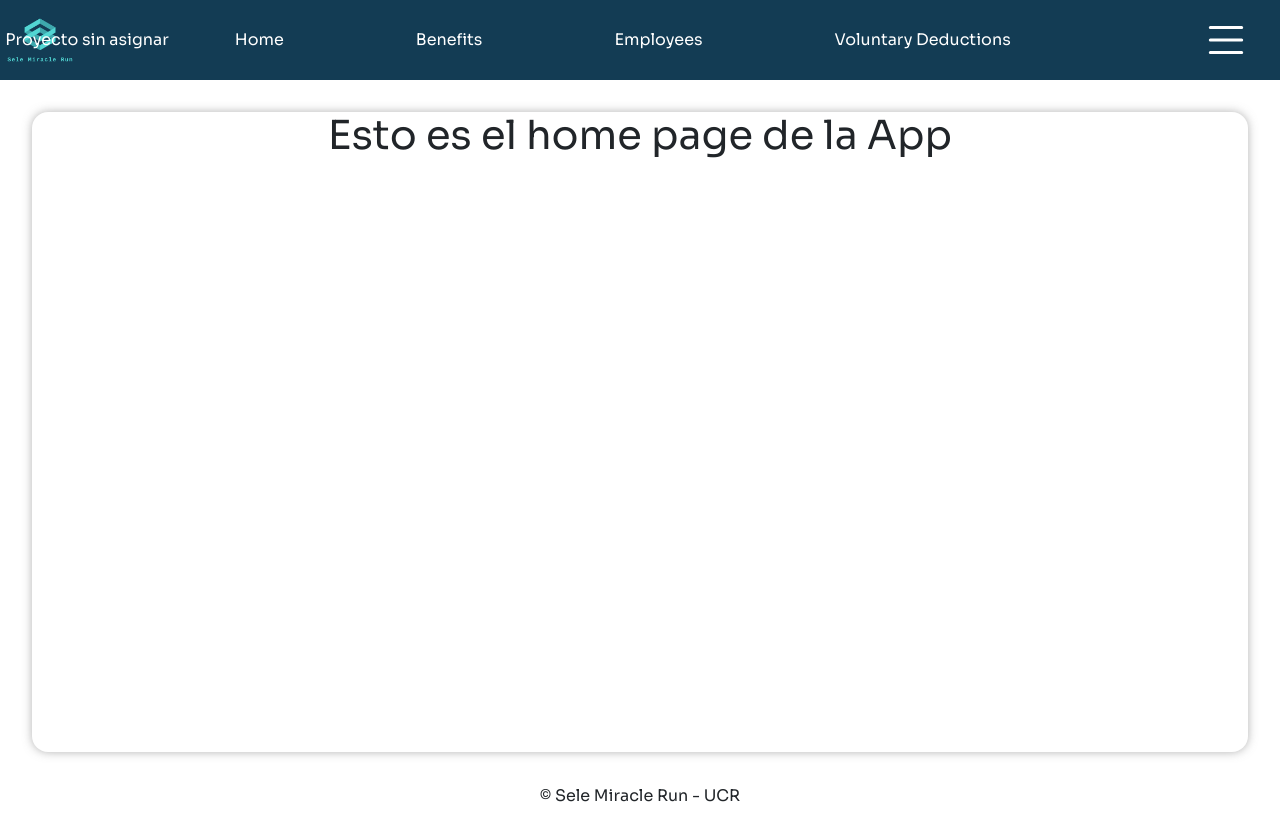
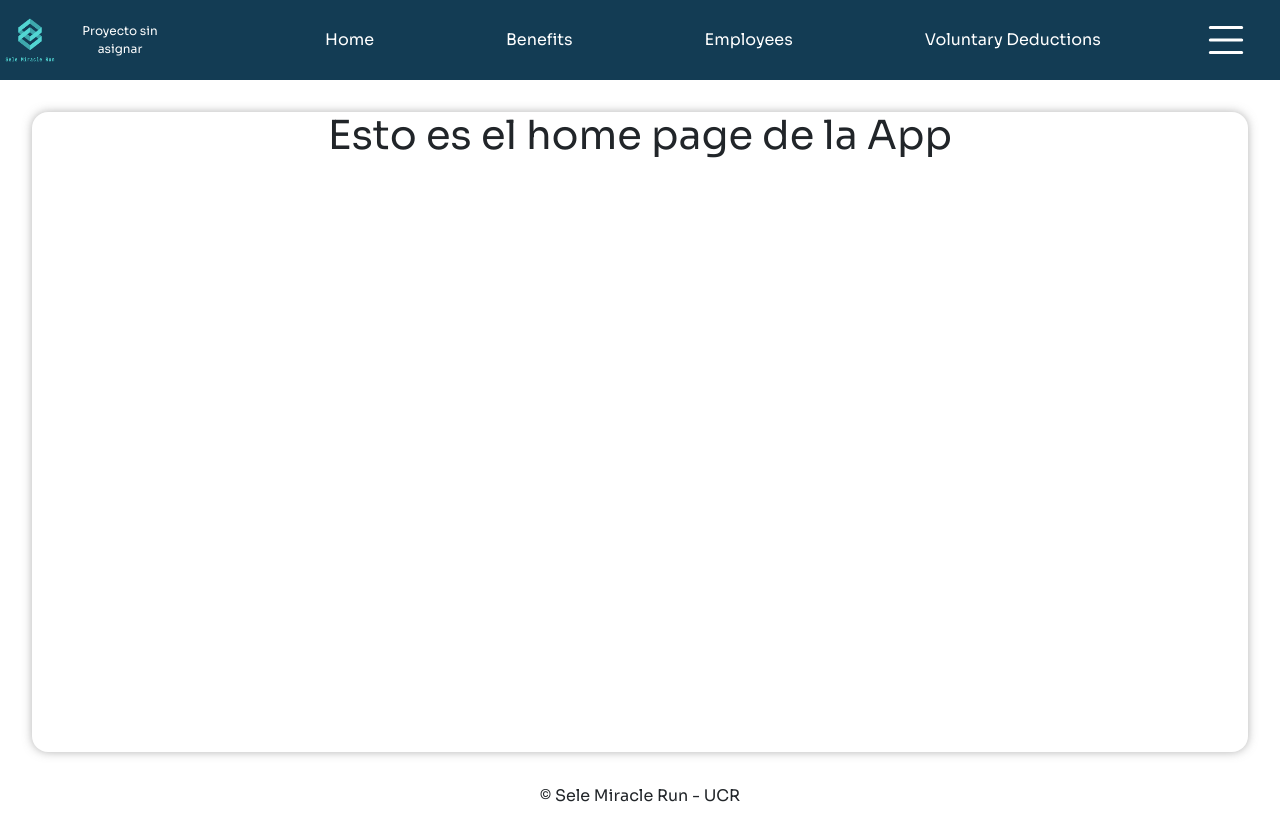
Before and after one commit to LuisBola12/PI-SeleMiracleRun, a React (Create React App) app in the folder FrontEnd/: page / in a window 1280 px wide. Built offline with nearby package versions, Linux system fonts and the light colour scheme.

Commit message:
Arreglados algunos errores con los estilos de la página

```diff
--- a/FrontEnd/src/Components/Navbar/Navbar.css
+++ b/FrontEnd/src/Components/Navbar/Navbar.css
@@ -1,6 +1,17 @@
 .navbar-activeProject {
   color: white;
-  font-size: 2vh;
-  margin-right: vh;
-  margin-left: -28vh;
+  display: flex;
+  font-size: 1.5vh;
+  align-items: center;
+  text-align: center;
+  width: 15vh;
 }
+
+.logo-img {
+  width: 30%;
+  height: 100%;
+}
+
+.nav-header {
+  display: flex;
+}
--- a/FrontEnd/src/Components/Navbar/Navbar.js
+++ b/FrontEnd/src/Components/Navbar/Navbar.js
@@ -16,9 +16,12 @@ const Navbar = () => {
   return (
     <>
       <Nav>
-        <img src={logo} alt="logo" />
+        <div className="nav-header">
+          <img src={logo} alt="logo" className="logo-img" />
+          <label className="navbar-activeProject">{activeProject}</label>
+        </div>
+
         <NavMenu>
-          <label className="navbar-activeProject">{activeProject}</label>
 
           <NavLink to="/home" activestyle='true'>
             Home
--- a/FrontEnd/src/Components/Navbar/NavbarElements.js
+++ b/FrontEnd/src/Components/Navbar/NavbarElements.js
@@ -27,20 +27,6 @@ export const NavLink = styled(Link)`
   }
 `;
 
-export const Bars = styled(FaBars)`
-  display: none;
-  color: #fff;
-  @media screen and (max-width: 768px) {
-    display: block;
-    position: absolute;
-    top: 0;
-    right: 0;
-    transform: translate(-100%, 75%);
-    font-size: 1.8rem;
-    cursor: pointer;
-  }
-`;
-
 export const NavMenu = styled.div`
   display: flex;
   align-items: center;
@@ -54,34 +40,3 @@ export const NavMenu = styled.div`
     display: none;
   }
 `;
-
-export const NavBtn = styled.nav`
-  display: flex;
-  align-items: center;
-  margin-right: 24px;
-  /* Third Nav */
-  /* justify-content: flex-end;
-  width: 100vw; */
-  @media screen and (max-width: 768px) {
-    display: none;
-  }
-`;
-
-export const NavBtnLink = styled(Link)`
-  border-radius: 4px;
-  background: #256cel;
-  padding: 10px 22px;
-  color: #fff;
-  outline: none;
-  border: none;
-  cursor: pointer;
-  transition: all 0.2s ease-in-out;
-  text-decoration: none;
-  /* Second Nav */
-  margin-left: 24px;
-  &:hover {
-    transition: all 0.2s ease-in-out;
-    background: #fff;
-    color: #010606;
-  }
-`;
--- a/FrontEnd/src/Components/SideBar/Sidebar.css
+++ b/FrontEnd/src/Components/SideBar/Sidebar.css
@@ -30,7 +30,7 @@
 .sidebar-dropdown {
   position: absolute;
   margin-top: 22px;
-  margin-left: 84px;
+  margin-left: 83px;
   top: 58px;
   width: 250px;
   height: 100px;
```
